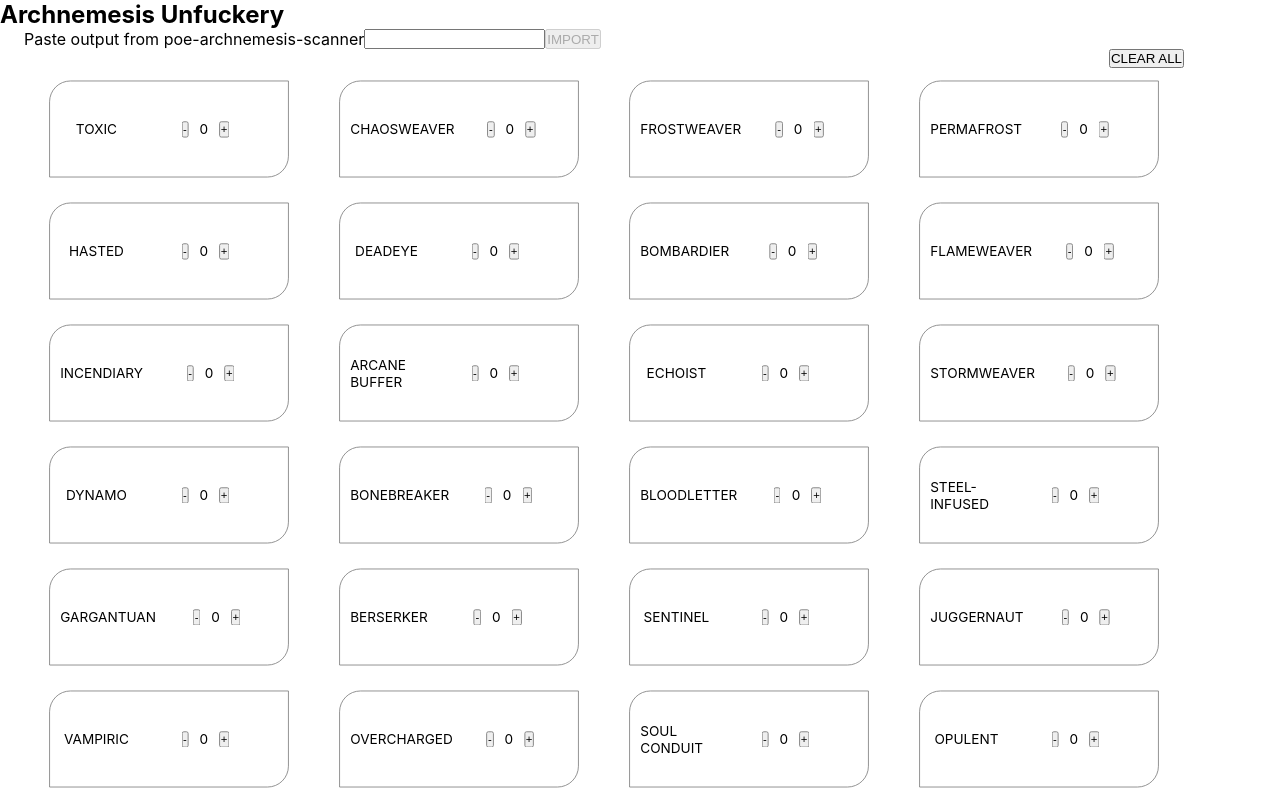
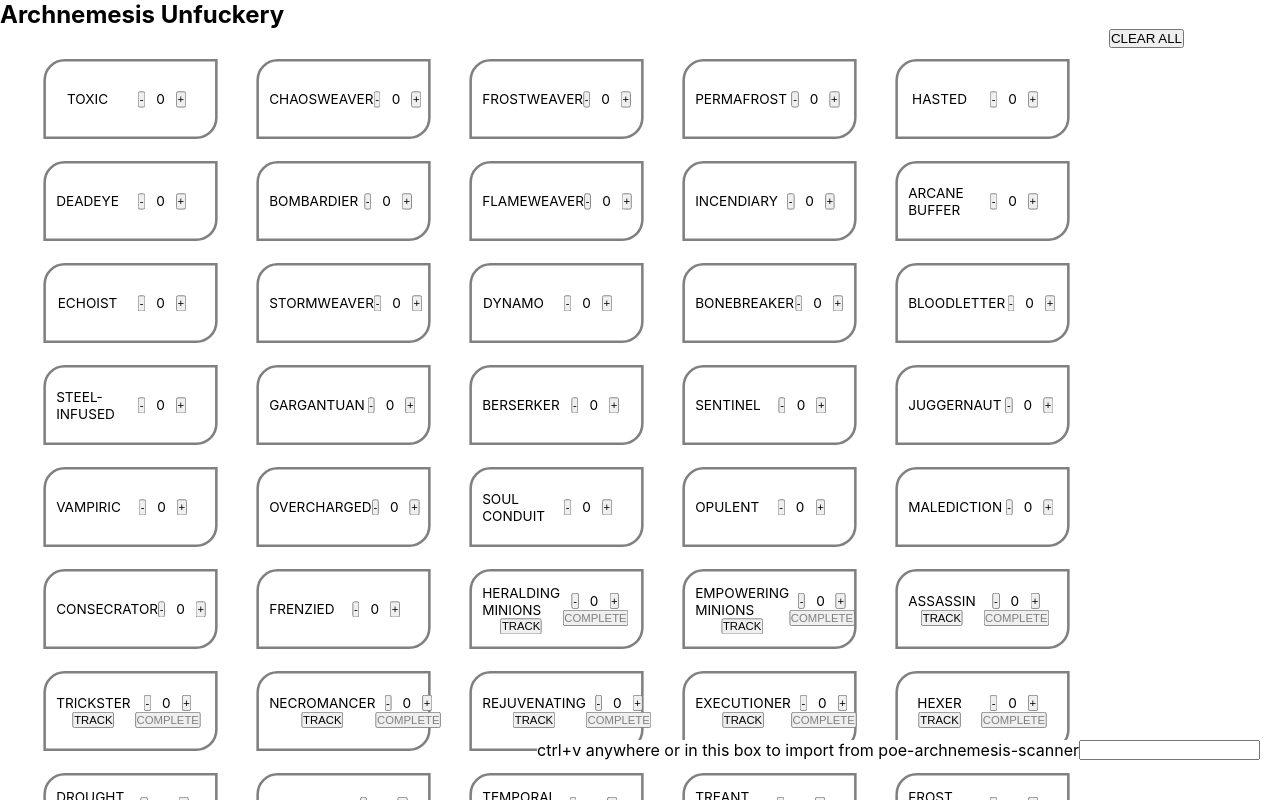
Before and after one commit to sozemego/archnemesis-unfuckery, a React (Create React App) app: page / in a window 1280 px wide. Shown: the top 800 px of the page. Built offline with nearby package versions, Linux system fonts and the light colour scheme.

Commit message:
More fixes to organ sizes, styles. Improved import from poe-archnemesis-scanner

```diff
--- a/src/organs/Organs.js
+++ b/src/organs/Organs.js
@@ -15,8 +15,19 @@ import {
 import { getOrganByName, ORGANS } from "../data/organs";
 
 export function Organs() {
+  const dispatch = useDispatch();
+
   return (
-    <div style={{ marginLeft: "24px" }}>
+    <div
+      style={{ marginLeft: "24px" }}
+      onPaste={(event) => {
+        dispatch(
+          setStateFromPoeArchnemesisScanner(
+            parseFromPoeArchnemesisScanner(event.clipboardData.getData("text"))
+          )
+        );
+      }}
+    >
       <OrganParser />
       <OrganList />
       <RecipeTracker />
@@ -40,6 +51,10 @@ function fixInput(organs) {
 }
 
 function parseFromPoeArchnemesisScanner(input) {
+  if (typeof input !== "string") {
+    return {};
+  }
+  try {
     let regex = /\(.{1,8}\)/g;
     input = input.trim();
     let parts = input.split("{");
@@ -62,6 +77,10 @@ function parseFromPoeArchnemesisScanner(input) {
     });
 
     return correctOrgans;
+  } catch (e) {
+    console.error(e);
+  }
+  return {};
 }
 
 export function OrganParser(props) {
@@ -69,11 +88,23 @@ export function OrganParser(props) {
   const dispatch = useDispatch();
 
   return (
-    <div style={{ display: "flex" }}>
-      <span>Paste output from poe-archnemesis-scanner</span>
-      <input value={value} onChange={(e) => setValue(e.target.value)} />
-      <button
-        onClick={() => {
+    <div
+      style={{
+        display: "flex",
+        position: "fixed",
+        bottom: "40px",
+        right: "20px",
+        zIndex: 500,
+        background: "white",
+      }}
+    >
+      <span>
+        ctrl+v anywhere or in this box to import from poe-archnemesis-scanner
+      </span>
+      <input
+        value={value}
+        onPaste={(event) => {
+          const value = event.clipboardData.getData("text");
           dispatch(
             setStateFromPoeArchnemesisScanner(
               parseFromPoeArchnemesisScanner(value)
@@ -81,17 +112,13 @@ export function OrganParser(props) {
           );
           setValue("");
         }}
-        disabled={!value}
-      >
-        IMPORT
-      </button>
+      />
     </div>
   );
 }
 
 function OrganIcon(props) {
   return null;
-  return <img src={props.icon} style={{ width: "48px", height: "48px" }} />;
 }
 
 function Organ(props) {
@@ -158,18 +185,18 @@ function Organ(props) {
 
   function getBorder() {
     if (isIngredientOfHoveredOrgan) {
-      return "1px solid orange";
+      return "3px solid blue";
     }
 
     if (isHoveredItemPartOfRecipeForMe) {
-      return "1px solid red";
+      return "3px solid red";
     }
 
     if (hoveredOrganName === organ.name) {
-      return "1px solid orange";
+      return "3px solid orange";
     }
 
-    return "1px solid gray";
+    return "3px solid gray";
   }
 
   function getCount() {
@@ -182,8 +209,8 @@ function Organ(props) {
         display: "flex",
         flexDirection: "row",
         alignItems: "center",
-        width: 128 * 2,
-        height: 88,
+        width: 175,
+        height: 64,
         padding: 12,
         margin: 4,
         border: getBorder(),
@@ -210,6 +237,11 @@ function Organ(props) {
       >
         <OrganIcon icon={organ.icon} />
         <OrganTitle organ={organ} />
+        {organ.ingredients.length > 0 && (
+          <button onClick={() => dispatch(toggleTracking(organ.name))}>
+            TRACK
+          </button>
+        )}
       </div>
       <div style={{ display: "flex", flexDirection: "column", width: "100%" }}>
         <div
@@ -255,11 +287,6 @@ function Organ(props) {
           )}
         </div>
       </div>
-      {organ.ingredients.length > 0 && (
-        <button onClick={() => dispatch(toggleTracking(organ.name))}>
-          TRACK
-        </button>
-      )}
     </div>
   );
 }
@@ -331,6 +358,9 @@ function Recipe(props) {
         display: "flex",
         justifyContent: "flex-start",
         flexDirection: "row",
+        borderBottom: props.topLevel
+          ? "2px dashed gray"
+          : "1px solid transparent",
       }}
     >
       {props.topLevel && (
@@ -391,7 +421,7 @@ function RecipeOrgan(props) {
         flexDirection: "row",
         alignItems: "center",
         width: 128 * 2,
-        height: 88,
+        height: 64,
         padding: 12,
         margin: 4,
         border: getBorder(),
--- a/src/organs/organsSlice.js
+++ b/src/organs/organsSlice.js
@@ -82,6 +82,9 @@ export const organSlice = createSlice({
       saveTrackedRecipesToLocalStorage(state.trackedRecipes);
     },
     setStateFromPoeArchnemesisScanner: (state, action) => {
+      if (Object.entries(action.payload).length === 0) {
+        return;
+      }
       initEmptyOrgans(state.organs);
 
       Object.entries(action.payload).forEach(([key, value]) => {
```
Lines whose indentation alone changed are shown as unchanged.
